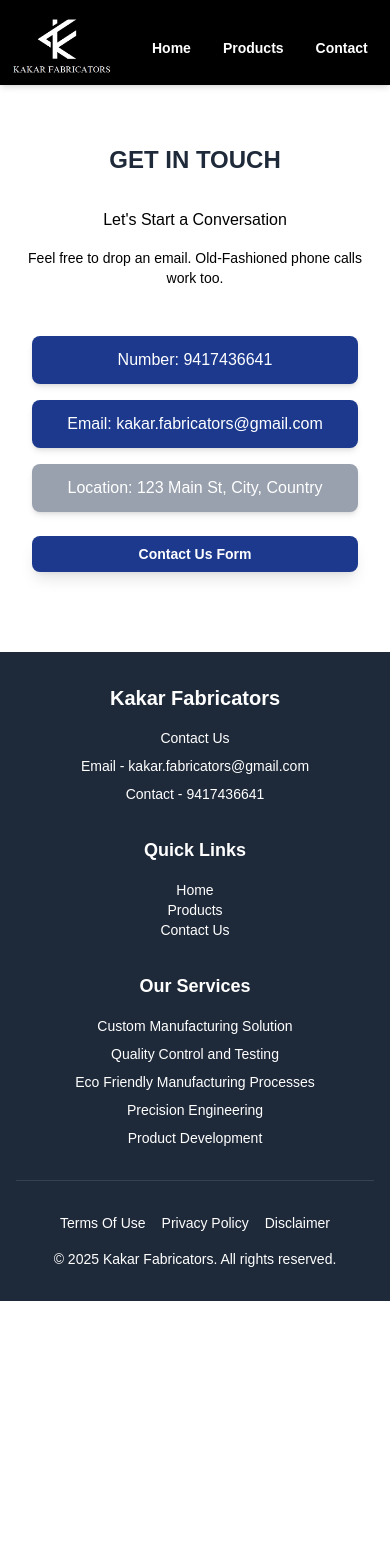
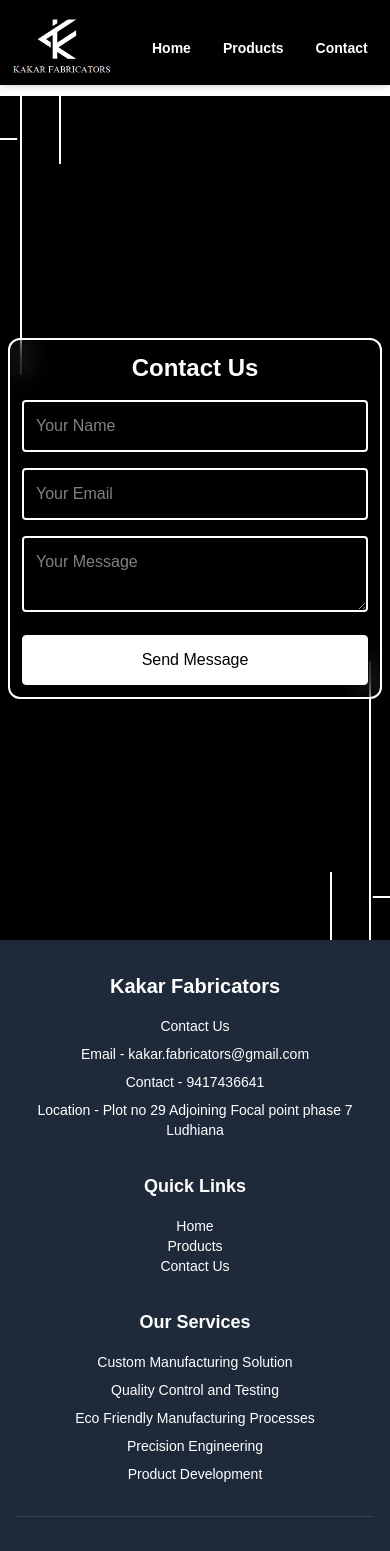
Before and after one commit to invincible1786/kaka, a Next.js app: page /contact in a window 390 px wide. Shown: the top 1551 px of the page. Before the commit the page ends 1301 px from the top, so only its background shows below. Built offline with nearby package versions, Linux system fonts and the light colour scheme.

Commit message:
contact us + carousel edits

```diff
--- /dev/null
+++ b/app/(root)/components/Carousel.tsx
@@ -0,0 +1,114 @@
+'use client';
+
+import { useCallback, useEffect, useState } from 'react';
+import { motion } from 'framer-motion';
+import Image from 'next/image';
+
+type Card = {
+  id: number;
+  src: string;
+  caption: string;
+};
+
+const rawCards: Card[] = Array.from({ length: 20 }).map((_, i) => ({
+  id: i + 1,
+  src: '/pexels-pixabay-257643.jpg',
+  caption: `Card ${i + 1}`,
+}));
+
+const CARD_WIDTH = 360; // card width in px
+const VISIBLE_CARDS = 4;
+const AUTO_SCROLL_DELAY = 3000; // ms
+
+export default function Carousel() {
+  const cards = [...rawCards, ...rawCards.slice(0, VISIBLE_CARDS)];
+
+  const [index, setIndex] = useState(0);
+  const [isAnimating, setIsAnimating] = useState(false);
+
+  const handleNext = useCallback(() => {
+    if (isAnimating) return;
+    setIsAnimating(true);
+    setIndex((prev) => prev + 1);
+  }, [isAnimating]);
+
+  const handlePrev = useCallback(() => {
+    if (isAnimating) return;
+    setIsAnimating(true);
+    setIndex((prev) => prev - 1);
+  }, [isAnimating]);
+
+  useEffect(() => {
+    const handleKey = (e: KeyboardEvent) => {
+      if (e.key === 'ArrowRight') handleNext();
+      if (e.key === 'ArrowLeft') handlePrev();
+    };
+    window.addEventListener('keydown', handleKey);
+    return () => window.removeEventListener('keydown', handleKey);
+  }, [handleNext, handlePrev]);
+
+  const handleTransitionEnd = () => {
+    setIsAnimating(false);
+    if (index >= rawCards.length) setIndex(0);
+    if (index < 0) setIndex(rawCards.length - 1);
+  };
+
+  // Auto-scroll effect
+  useEffect(() => {
+    const interval = setInterval(() => {
+      handleNext();
+    }, AUTO_SCROLL_DELAY);
+    return () => clearInterval(interval);
+  }, [handleNext]);
+
+  return (
+    <div className="w-full bg-gray-100 py-2 mb-10 relative">
+      <div className="w-full mx-auto px-4 relative">
+        {/* Arrows (absolute on edges) */}
+        <button
+          onClick={handlePrev}
+          className="absolute top-1/2 left-0 -translate-y-1/2 z-10 bg-black p-3 rounded-full shadow "
+        >
+          ←
+        </button>
+        <button
+          onClick={handleNext}
+          className="absolute top-1/2 right-0 -translate-y-1/2 z-10 bg-black p-3 rounded-full shadow"
+        >
+          →
+        </button>
+
+        {/* Carousel */}
+        <div className="overflow-hidden">
+          <motion.div
+            className="flex gap-4"
+            animate={{ x: -index * (CARD_WIDTH + 16) }} // 16 = gap-4
+            transition={{ type: 'tween', duration: 0.5 }}
+            onAnimationComplete={handleTransitionEnd}
+            style={{ width: cards.length * (CARD_WIDTH + 16) }}
+          >
+            {cards.map((card) => (
+              <div
+                key={card.id + '-' + Math.random()}
+                className="flex-shrink-0 bg-white rounded-xl shadow overflow-hidden"
+                style={{ width: `${CARD_WIDTH}px` }}
+              >
+                <div className="relative h-40">
+                  <Image
+                    src={card.src}
+                    alt={card.caption}
+                    fill
+                    className="object-cover"
+                  />
+                </div>
+                <div className="p-3 text-center text-gray-700 font-medium h-[60px]">
+                  {card.caption}
+                </div>
+              </div>
+            ))}
+          </motion.div>
+        </div>
+      </div>
+    </div>
+  );
+}
--- a/app/(root)/contact/page.tsx
+++ b/app/(root)/contact/page.tsx
@@ -1,43 +1,176 @@
 'use client';
-import React from 'react'
 
-const page = () => {
+import { useState, useEffect } from 'react';
+import { useRouter } from 'next/router';
+import { motion } from 'framer-motion';
+
+function ContactUs() {
+    const [isSubmitting, setIsSubmitting] = useState(false);
+    const [animate, setAnimate] = useState(false);
+    const [form, setForm] = useState({ name: '', email: '', message: '' });
+    const [errors, setErrors] = useState({});
+    const [success, setSuccess] = useState(false);
+
+
+    useEffect(() => {
+        setTimeout(() => setAnimate(true), 300);
+    }, []);
+
+    const validateForm = () => {
+        let newErrors = {};
+        if (!form.name.trim()) newErrors.name = 'Name is required';
+        if (!form.email.trim() || !/^[^\s@]+@[^\s@]+\.[^\s@]+$/.test(form.email)) newErrors.email = 'Valid email is required';
+        if (!form.message.trim()) newErrors.message = 'Message is required';
+        setErrors(newErrors);
+        return Object.keys(newErrors).length === 0;
+    };
+
+    const handleChange = (e) => {
+        setForm({ ...form, [e.target.name]: e.target.value });
+    };
+
+    const handleSubmit = async (e) => {
+        e.preventDefault();
+        if (!validateForm()) return;
+        setIsSubmitting(true);
+
+        const formData = new FormData();
+        Object.entries(form).forEach(([key, value]) => formData.append(key, value));
+
+        try {
+            const response = await fetch('https://getform.io/f/ayvkwkpb', {
+                method: 'POST',
+                body: formData
+            });
+            if (response.ok) {
+                setSuccess(true);
+                setTimeout(() => router.push('/'), 2000);
+            } else {
+                console.error('Failed to send data');
+            }
+        } catch (error) {
+            console.error('Error:', error);
+        } finally {
+            setIsSubmitting(false);
+        }
+    };
+
     return (
-        <div className="max-w-screen-xl mx-auto p-4 sm:p-6">
-            <div className="text-center font-bold text-2xl sm:text-3xl lg:text-4xl text-gray-800 py-8 sm:py-12 uppercase">
-                Get In Touch
+        <div className="min-h-screen flex items-center justify-center bg-black text-white overflow-hidden relative py-2 sm:py-4 md:py-8 lg:py-16" style={{ fontFamily: 'Raleway, sans-serif' }}>
+            {[...Array(5)].map((_, i) => (
+                <div
+                    key={i}
+                    className="absolute left-5 top-0 w-0.5 sm:w-1 h-1/2 bg-white animate-move-up"
+                    style={{
+                        transform: `translateY(-61vh)`,
+                        left: `${(i * 10) + 5}%`,
+                        height: '40vh',
+                        animationDelay: `${i * 1000}ms`
+                    }}
+                ></div>
+            ))}
+            {[...Array(5)].map((_, i) => (
+                <div
+                    key={i}
+                    className="absolute right-5 bottom-0 w-0.5 sm:w-1 h-1/2 bg-white animate-move-down"
+                    style={{
+                        transform: `translateY(61vh)`,
+                        right: `${(i * 10) + 5}%`,
+                        height: '40vh',
+                        animationDelay: `${i * 1000}ms`
+                    }}
+                ></div>
+            ))}
+            {[...Array(5)].map((_, i) => (
+                <div
+                    key={`h-top-${i}`}
+                    className="absolute top-5 left-0 h-0.5 sm:h-1 w-1/2 bg-white animate-move-left"
+                    style={{
+                        transform: `translateX(-50vw)`,
+                        top: `${(i * 8) + 5}%`,
+                        width: '40vw',
+                        animationDelay: `${i * 1000}ms`
+                    }}
+                ></div>
+            ))}
+            {[...Array(5)].map((_, i) => (
+                <div
+                    key={`h-bottom-${i}`}
+                    className="absolute bottom-5 right-0 h-0.5 sm:h-1 w-1/2 bg-white animate-move-right"
+                    style={{
+                        transform: `translateX(50vw)`,
+                        bottom: `${(i * 8) + 5}%`,
+                        width: '40vw',
+                        animationDelay: `${i * 1000}ms`
+                    }}
+                ></div>
+            ))}
+
+            <div className="max-w-2xl w-full mx-2 sm:mx-4 p-3 sm:p-4 md:p-6 lg:p-8 rounded-xl sm:rounded-2xl backdrop-blur-md border-2 sm:border-4 border-white duration-1000 transform transition-opacity ease-in-out delay-300 opacity-100">
+                <motion.h2 className="text-2xl sm:text-3xl font-bold mb-4 sm:mb-6 text-center"
+                    variants={{
+                        hidden: { opacity: 0, y: -60 },
+                        visible: { opacity: 1, y: 0 }
+                    }}
+                    initial='hidden'
+                    animate='visible'
+                    viewport={{ once: true }}
+                    transition={{ duration: 0.5, ease: [0.33, 1, 0.68, 1] }}
+                >
+                    Contact Us
+                </motion.h2>
+
+                <form onSubmit={handleSubmit} className="space-y-4 sm:space-y-6">
+                    <div className={`transition-transform duration-500 ease-out ${animate ? 'translate-x-0' : '-translate-x-[100%]'}`}>
+                        <input type="text" name="name" placeholder="Your Name" value={form.name} onChange={handleChange} className="w-full p-3 rounded bg-black text-white border-2 border-white transition duration-300 ease-out" />
+                        {errors.name && <p className="text-red-500 text-sm">{errors.name}</p>}
+                    </div>
+                    <div className={`transition-transform duration-500 ease-out delay-100 ${animate ? 'translate-x-0' : 'translate-x-[100%]'}`}>
+                        <input type="email" name="email" placeholder="Your Email" value={form.email} onChange={handleChange} className="w-full p-3 rounded bg-black text-white border-2 border-white transition duration-300 ease-out" />
+                        {errors.email && <p className="text-red-500 text-sm">{errors.email}</p>}
+                    </div>
+                    <div className={`transition-transform duration-500 ease-out delay-200 ${animate ? 'translate-x-0' : '-translate-x-[100%]'}`}>
+                        <textarea name="message" placeholder="Your Message" value={form.message} onChange={handleChange} className="w-full p-3 rounded bg-black text-white border-2 border-white transition duration-300 ease-out"></textarea>
+                        {errors.message && <p className="text-red-500 text-sm">{errors.message}</p>}
+                    </div>
+                    <button type="submit" className={`w-full p-3 rounded bg-white text-black border border-white transition-all duration-500 ease-out delay-300 ${animate ? 'translate-y-0 opacity-100' : 'translate-y-[100%] opacity-0'}`} disabled={isSubmitting || success}>
+                        {success ? 'Submitted' : (isSubmitting ? 'Sending...' : 'Send Message')}
+                    </button>
+                </form>
             </div>
 
-            <div className="text-center mb-12 sm:mb-16">
-                <div className="text-base sm:text-lg text-black">Let&apos;s Start a Conversation</div>
-                <div className="text-sm sm:text-base text-black mt-4">
-                    Feel free to drop an email. Old-Fashioned phone calls work too.
-                </div>
-                <div className="flex flex-wrap justify-center mt-8 sm:mt-10">
-                    <div className="w-full sm:w-2/3 lg:w-1/2 xl:w-1/3 p-4 sm:p-6">
-                        <ul className="space-y-4 sm:space-y-6">
-                            <li className="flex transition-transform duration-300 ease-in-out transform hover:scale-105 bg-blue-900 text-white p-3 sm:p-4 rounded-lg shadow-md justify-center">
-                                <p className="text-base sm:text-xl lg:text-2xl break-words">Number: 9417436641</p>
-                            </li>
-                            <li className="flex justify-center transition-transform duration-300 ease-in-out transform hover:scale-105 bg-blue-900 text-white p-3 sm:p-4 rounded-lg shadow-md">
-                                <p className="text-base sm:text-xl lg:text-2xl break-words">Email: kakar.fabricators@gmail.com</p>
-                            </li>
-                            <li className="flex justify-center transition-transform duration-300 ease-in-out transform hover:scale-105 bg-gray-400 text-white p-3 sm:p-4 rounded-lg shadow-md">
-                                <p className="text-base sm:text-xl lg:text-2xl break-words">Location: 123 Main St, City, Country</p>
-                            </li>
-                        </ul>
-
-                        <button
-                            onClick={() => window.open('https://forms.gle/wR8JfQmukqwNqMC4A', '_blank')}
-                            className="w-full sm:w-auto mt-6 bg-blue-900 text-white font-semibold py-2 px-6 rounded-lg shadow-lg hover:bg-blue-600 transition-all duration-300 text-sm sm:text-base"
-                        >
-                            Contact Us Form
-                        </button>
-                    </div>
-                </div>
-            </div>
+            <style jsx>{`
+                @keyframes move-up {
+                    0% { transform: translateY(-150vh); }
+                    100% { transform: translateY(150vh); }
+                }
+                @keyframes move-down {
+                    0% { transform: translateY(150vh); }
+                    100% { transform: translateY(-150vh); }
+                }
+                @keyframes move-left {
+                    0% { transform: translateX(-150vw); }
+                    100% { transform: translateX(150vw); }
+                }
+                @keyframes move-right {
+                    0% { transform: translateX(150vw); }
+                    100% { transform: translateX(-150vw); }
+                }
+                .animate-move-up {
+                    animation: move-up 12s linear infinite;
+                }
+                .animate-move-down {
+                    animation: move-down 12s linear infinite;
+                }
+                .animate-move-left {
+                    animation: move-left 15s linear infinite;
+                }
+                .animate-move-right {
+                    animation: move-right 15s linear infinite;
+                }
+            `}</style>
         </div>
     );
 }
 
-export default page
+export default ContactUs;
--- a/app/(root)/layout.tsx
+++ b/app/(root)/layout.tsx
@@ -40,6 +40,7 @@ const layout = ({ children }: { children: React.ReactNode }) => {
                   <p className="text-sm sm:text-base hover:underline cursor-pointer">Contact Us</p>
                   <p className="text-sm sm:text-base">Email - kakar.fabricators@gmail.com</p>
                   <p className="text-sm sm:text-base">Contact - 9417436641</p>
+                  <p className="text-sm sm:text-base">Location - Plot no 29 Adjoining Focal point phase 7 Ludhiana</p>
                 </div>
               </div>
 
@@ -56,6 +57,7 @@ const layout = ({ children }: { children: React.ReactNode }) => {
                   <Link href="/contact">
                     <li className="text-sm sm:text-base hover:underline cursor-pointer">Contact Us</li>
                   </Link>
+
                 </ul>
               </div>
 
--- a/app/(root)/page.tsx
+++ b/app/(root)/page.tsx
@@ -1,6 +1,6 @@
 import React from 'react'
 import Image from 'next/image'
-
+import Carousel from './components/Carousel';
 
 const page = () => {
 
@@ -79,9 +79,12 @@ const page = () => {
     <h2 className="text-3xl font-bold text-gray-500 tracking-wide uppercase">Locations We Cater To</h2>
       </div>
     </div>
-    </div>
 
 
+<main className="h-60 mt-5 flex items-center justify-center bg-gray-100">
+<Carousel />
+</main>
+</div>
   )
 }
 
```
Also changed, not shown: app/(root)/components/global-error.tsx (added).
